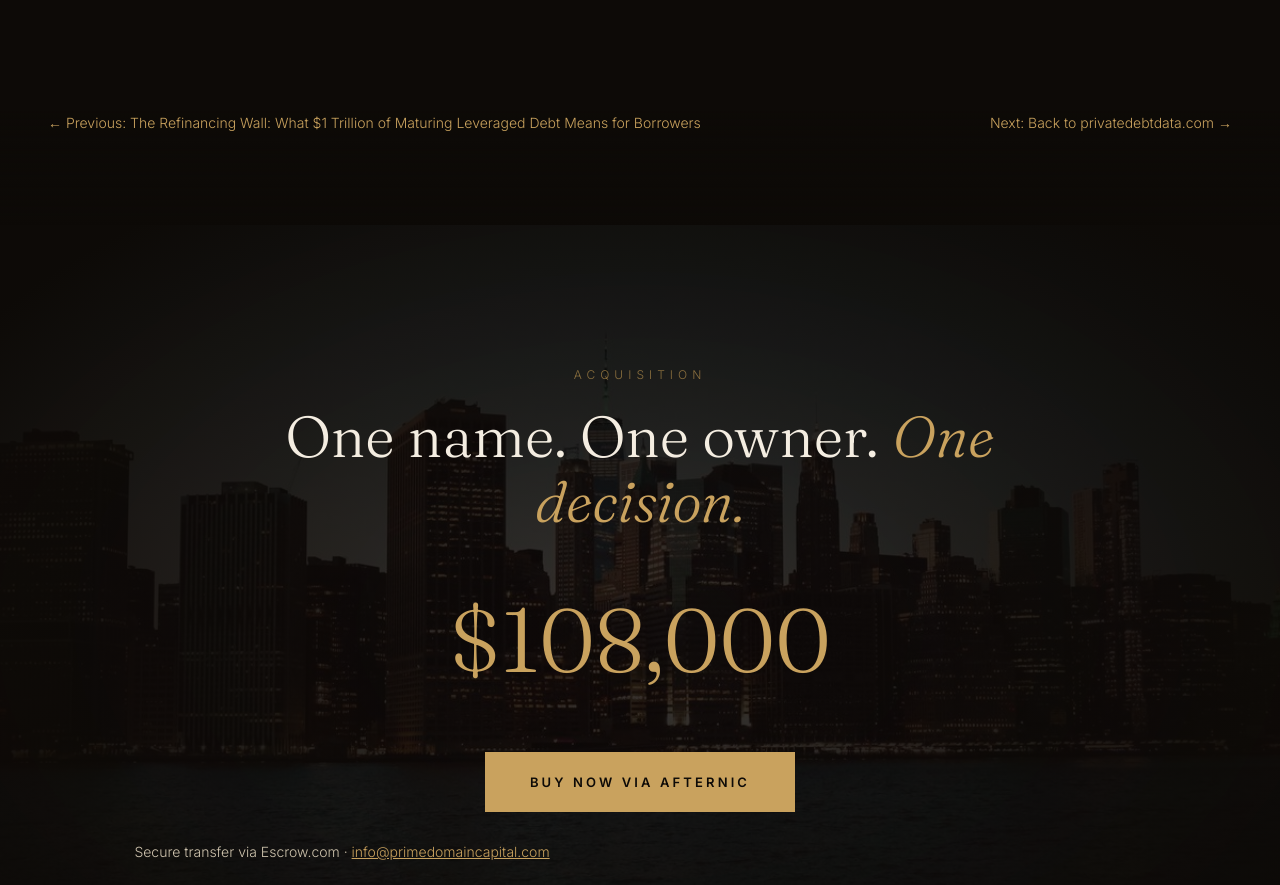
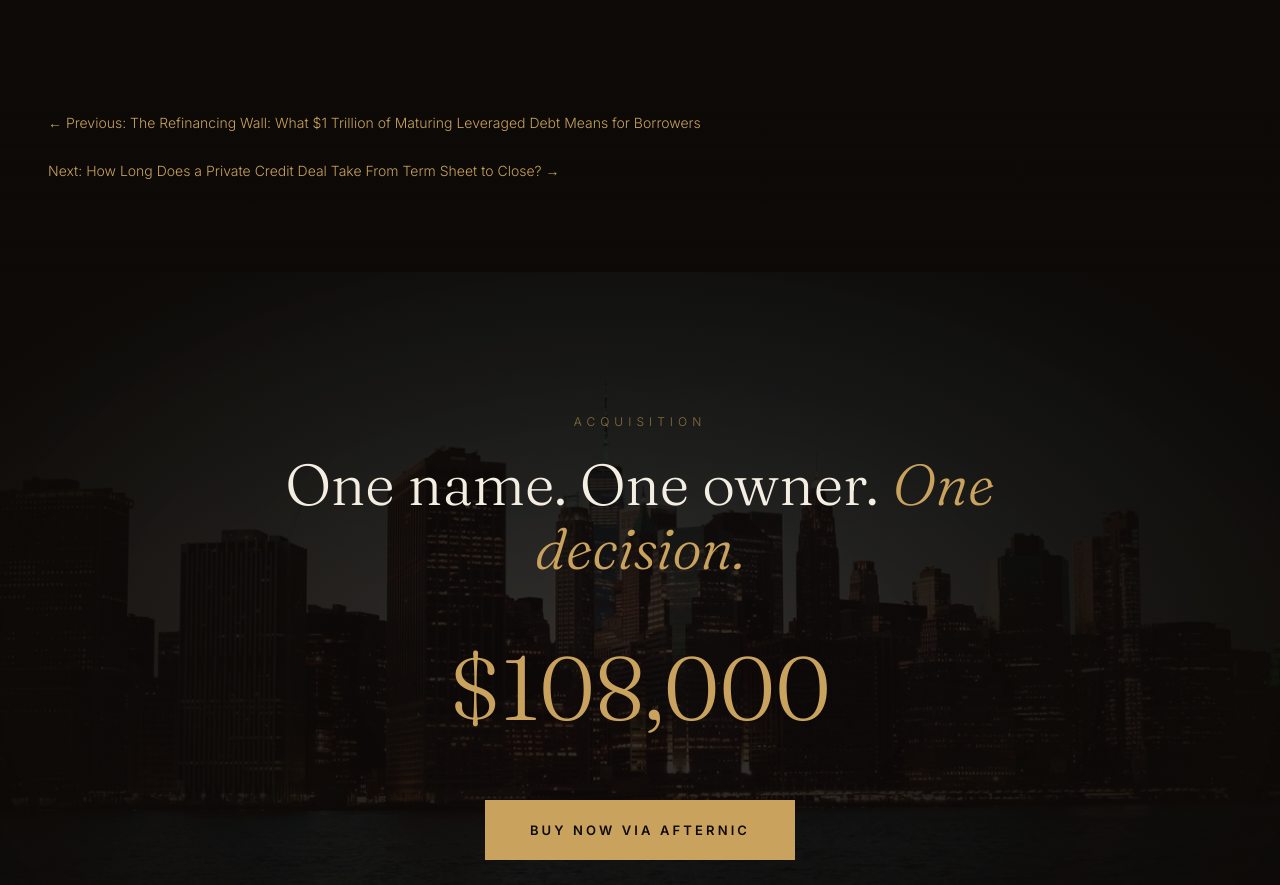
Before and after one commit to primedomaincapital/privatedebtdata, a plain HTML site: page insights/article7.html in a window 1280 px wide. Shown: the part 7218-8103 px from the top of the page. Drawn offline with Linux system fonts and the light colour scheme.

Commit message:
Update navigation links in article7.html

```diff
--- a/insights/article7.html
+++ b/insights/article7.html
@@ -108,7 +108,7 @@ footer a{color:var(--brass);text-decoration:none}
 <p class="body-copy reveal">Sources: PitchBook, &ldquo;WWEX-Auctane nets $5B cov-lite unitranche financing backing merger by Thoma Bravo&rdquo; (March 4, 2026); Yanne Capital, &ldquo;The Debt-First Capital&rdquo; (August 3, 2026); GF Data Q2 2026 pricing via Association for Corporate Growth; Federal Reserve, FEDS Note, &ldquo;Private Credit: Characteristics and Risks&rdquo; (February 2024); ClearValue Lending, &ldquo;Unitranche Loan&rdquo; (updated September 8, 2026); Advisors and Capital, &ldquo;Unitranche Loans Explained: How They Work and Cost&rdquo; (2026); Ares Capital / ABL Advisor, &ldquo;Ares Capital to Lead $1 Billion Unitranche Credit Facility to Support Qlik Acquisition&rdquo; (2026).</p>
 
 </section>
-<nav class="article-nav reveal" style="position:relative;z-index:1;max-width:1280px;margin:0 auto;padding:0 48px 90px;display:flex;justify-content:space-between;gap:24px;flex-wrap:wrap"><a href="article6.html" style="color:var(--brass,#2563eb);text-decoration:none;font-size:14px">&larr; Previous: The Refinancing Wall: What $1 Trillion of Maturing Leveraged Debt Means for Borrowers</a><a href="../index.html" style="color:var(--brass,#2563eb);text-decoration:none;font-size:14px">Next: Back to privatedebtdata.com &rarr;</a></nav>
+<nav class="article-nav reveal" style="position:relative;z-index:1;max-width:1280px;margin:0 auto;padding:0 48px 90px;display:flex;justify-content:space-between;gap:24px;flex-wrap:wrap"><a href="article6.html" style="color:var(--brass,#2563eb);text-decoration:none;font-size:14px">&larr; Previous: The Refinancing Wall: What $1 Trillion of Maturing Leveraged Debt Means for Borrowers</a><a href="article8.html" style="color:var(--brass,#2563eb);text-decoration:none;font-size:14px">Next: How Long Does a Private Credit Deal Take From Term Sheet to Close? &rarr;</a></nav>
 <div class="cta-panel">
   <div class="bg"><img src="../images/photo4.jpg" alt="Business meeting"></div>
   <div class="kicker reveal">Acquisition</div>
```
